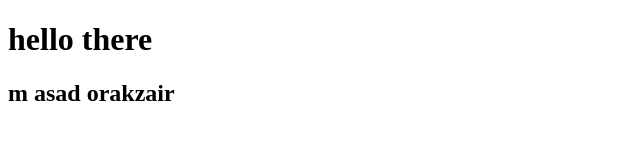
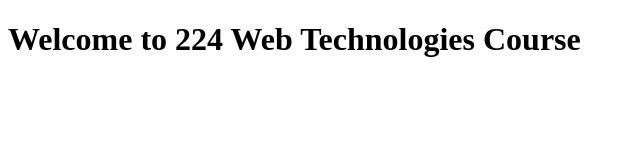
Before and after one commit to MunibAhmad-dev/web-technologies, a plain HTML site: page index.html in a window 1280 px wide. Shown: the whole page, without its empty margins (0-640 px from the left). Drawn offline with Linux system fonts and the light colour scheme.

Commit message:
Added index.html with welcome message

```diff
--- a/index.html
+++ b/index.html
@@ -6,7 +6,7 @@
     <title>first website </title>
 </head>
 <body>
-    <h1>hello there</h1>
-    <h2>m asad orakzair</h2>
+<h1>Welcome to 224 Web Technologies Course</h1>
+
 </body>
 </html>
```
